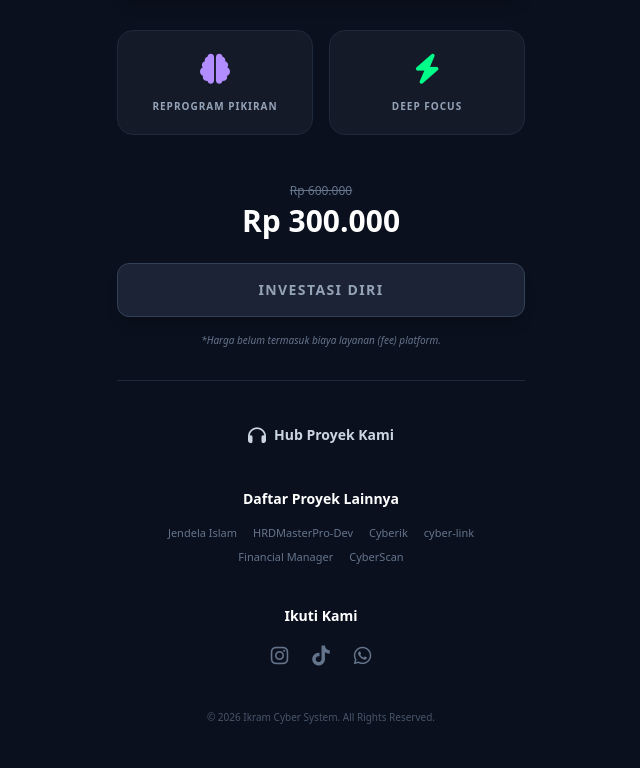
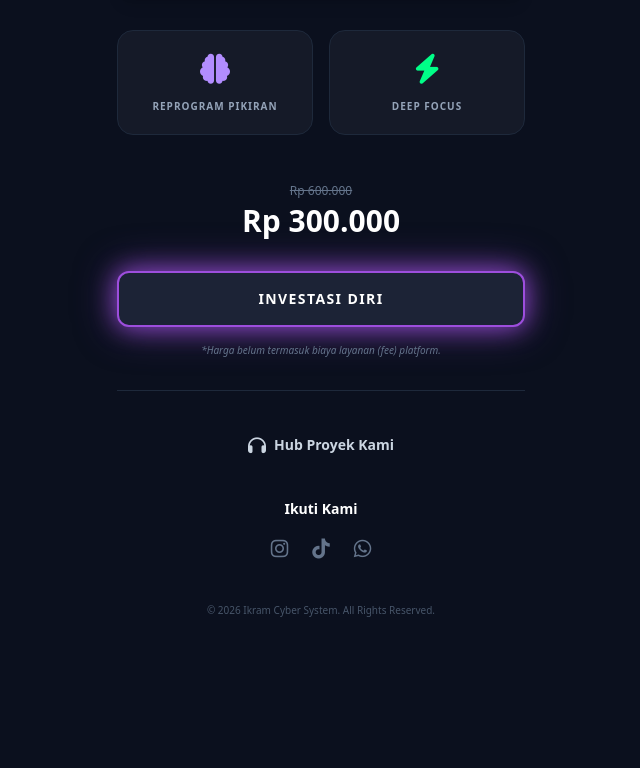
Before and after one commit to ikram-cyber/audio-theta, a plain HTML site: page index.html in a window 1280 px wide. Shown: the part 711-1479 px from the top of the page, without its empty margins (319-959 px from the left). After the commit the page ends 1449 px from the top, so only its background shows below. Drawn offline with nearby package versions, Linux system fonts and the light colour scheme.

Commit message:
Update: Hapus daftar proyek lainnya dan aktifkan glow button

```diff
--- a/index.html
+++ b/index.html
@@ -6,6 +6,16 @@
     <title>Premium Theta Audio - Ikram Cyber System</title>
     <script src="https://cdn.tailwindcss.com"></script>
     <link rel="stylesheet" href="https://cdnjs.cloudflare.com/ajax/libs/font-awesome/6.4.0/css/all.min.css">
+    <style>
+        @keyframes neon-glow {
+            0%, 100% { box-shadow: 0 0 10px rgba(157, 78, 221, 0.5), 0 0 20px rgba(157, 78, 221, 0.3); }
+            50% { box-shadow: 0 0 25px rgba(157, 78, 221, 0.8), 0 0 40px rgba(157, 78, 221, 0.5); }
+        }
+        .btn-premium-glow {
+            animation: neon-glow 2s infinite;
+            border: 2px solid #9d4edd;
+        }
+    </style>
 </head>
 <body class="bg-[#0b101e] text-slate-300 font-sans selection:bg-purple-600 pb-20">
 
@@ -58,9 +68,9 @@
 
         <div class="pt-4 text-center">
             <p class="text-slate-500 text-xs line-through mb-1">Rp 600.000</p>
-            <p class="text-3xl font-bold text-white mb-6">Rp 300.000</p>
+            <p class="text-3xl font-bold text-white mb-8">Rp 300.000</p>
 
-            <a href="https://lynk.id/ikram-cyber/l92p0k67g9m5/checkout" target="_blank" class="block w-full bg-[#1c2336] border border-slate-700 text-slate-400 py-4 rounded-xl font-bold text-sm uppercase tracking-widest hover:bg-[#9d4edd] hover:text-white transition-all shadow-lg">
+            <a href="https://lynk.id/ikram-cyber/l92p0k67g9m5/checkout" target="_blank" class="btn-premium-glow block w-full bg-[#1c2336] text-white py-4 rounded-xl font-bold text-sm uppercase tracking-widest transition-all shadow-lg">
                 Investasi Diri
             </a>
             <p class="mt-4 text-[10px] text-slate-500 italic">
@@ -74,18 +84,6 @@
                     <i class="fas fa-headphones text-lg"></i>
                     <span class="font-bold text-sm">Hub Proyek Kami</span>
                 </a>
-            </div>
-
-            <div class="space-y-4">
-                <h3 class="text-white font-bold text-sm">Daftar Proyek Lainnya</h3>
-                <div class="flex flex-wrap justify-center gap-x-4 gap-y-2 text-[11px] text-slate-500 font-medium">
-                    <a href="#" class="hover:text-blue-400">Jendela Islam</a>
-                    <a href="#" class="hover:text-blue-400">HRDMasterPro-Dev</a>
-                    <a href="#" class="hover:text-blue-400">Cyberik</a>
-                    <a href="#" class="hover:text-blue-400">cyber-link</a>
-                    <a href="#" class="hover:text-blue-400">Financial Manager</a>
-                    <a href="#" class="hover:text-blue-400">CyberScan</a>
-                </div>
             </div>
 
             <div class="space-y-4">
```
